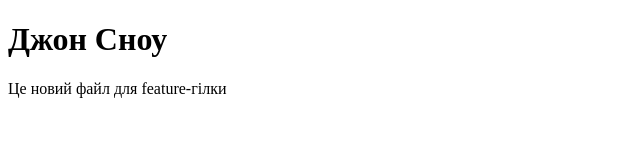
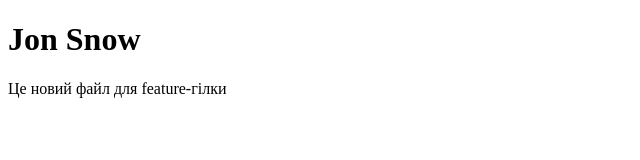
Before and after one commit to NataliaTuretska/UP_Lab, a plain HTML site: page test.html in a window 1280 px wide. Shown: the whole page, without its empty margins (0-640 px from the left). Drawn offline with Linux system fonts and the light colour scheme.

Commit message:
fix: improve heading text

```diff
--- a/test.html
+++ b/test.html
@@ -4,7 +4,7 @@
     <title>Test</title>
 </head>
 <body>
-    <h1>Джон Сноу</h1>
+    <h1>Jon Snow</h1>
     <p>Це новий файл для feature-гілки</p>
 </body>
 </html>
```
